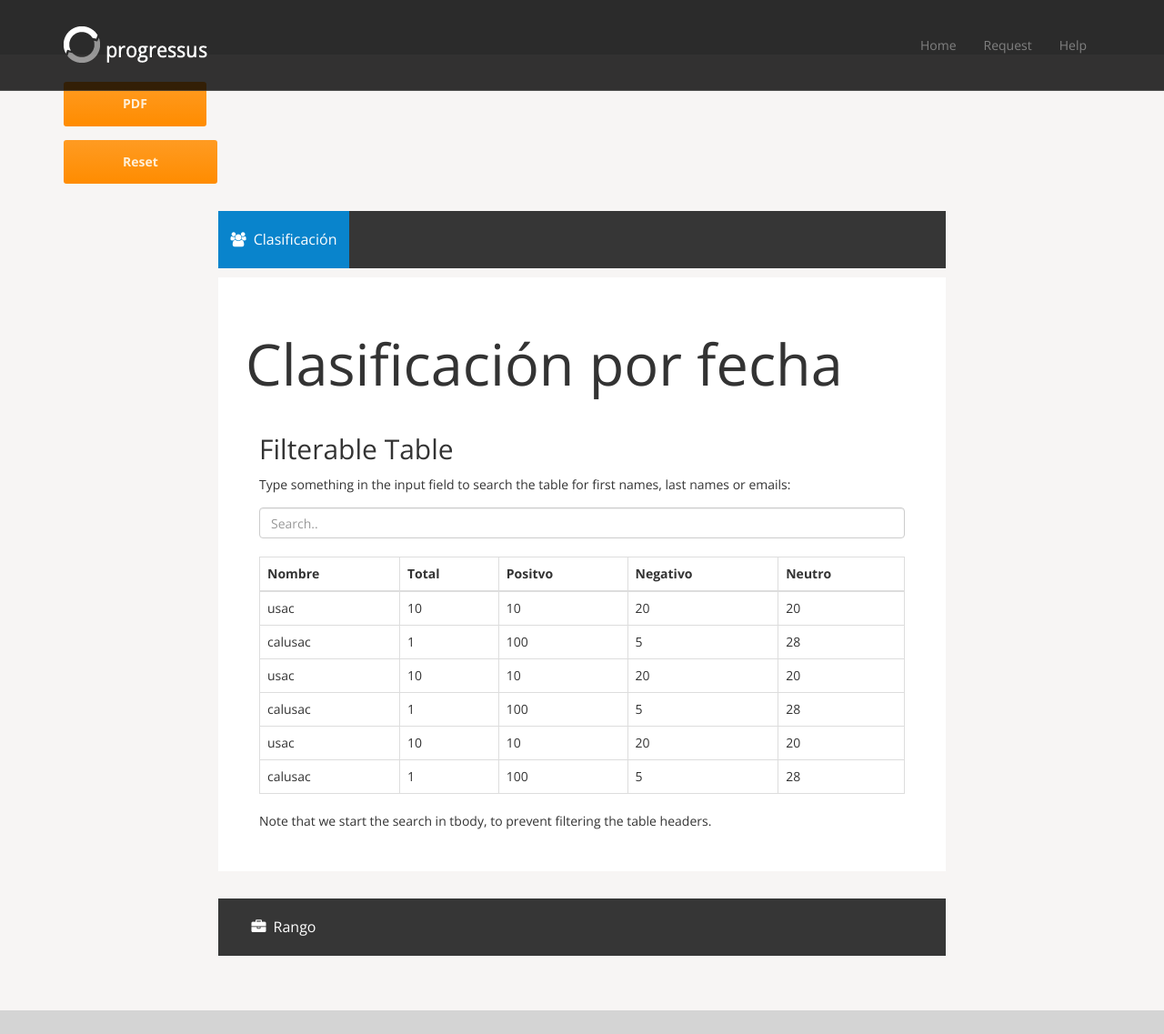
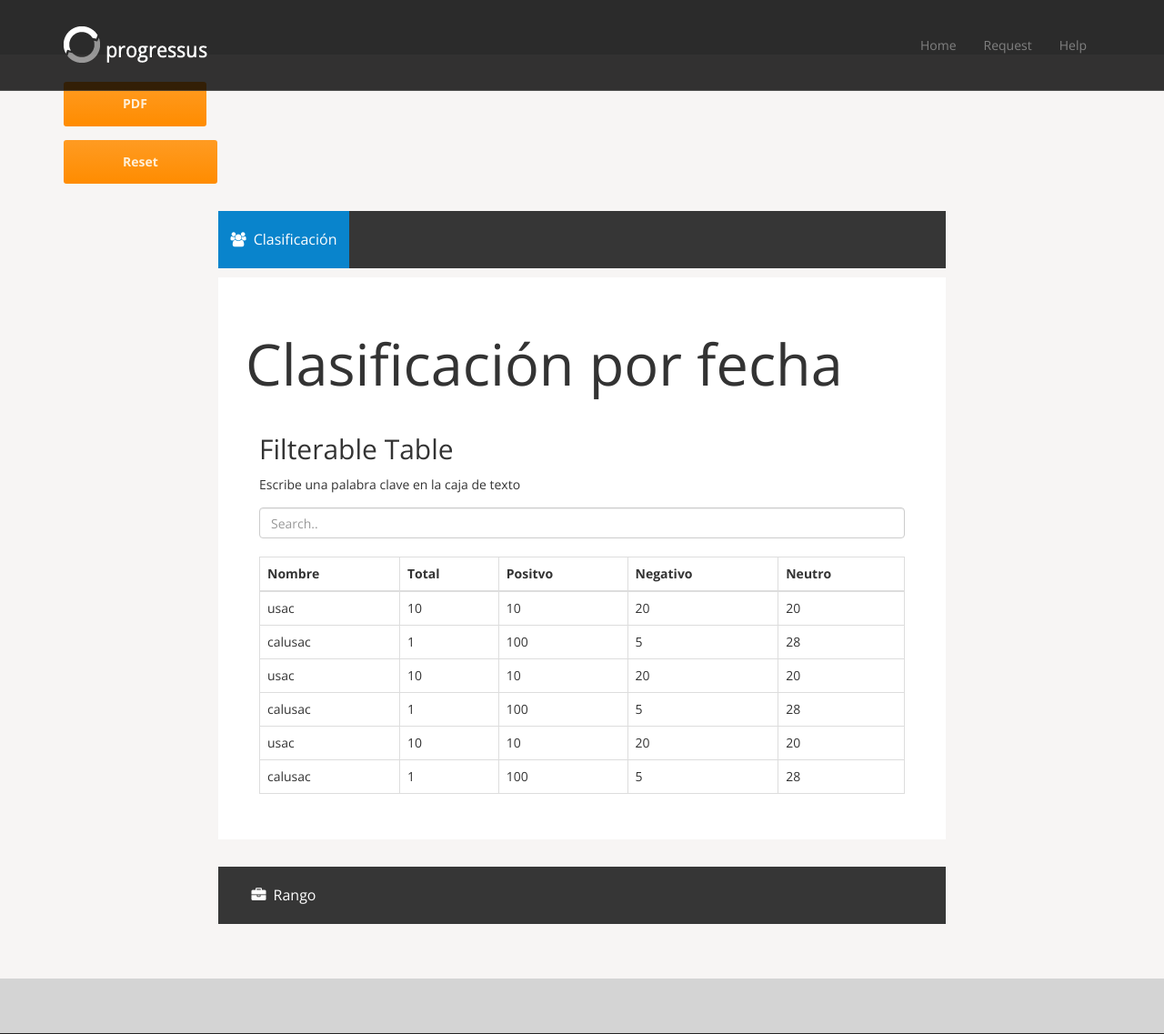
Before and after one commit to saulbarbero/IPC2_Proyecto3_201809935, a Django app: template FrontEnd/Front/FrontApp/templates/FrontApp/peticiones.html in a window 1280 px wide. Shown: the top 1137 px of the page at 91% size. Run offline with Django 4.2, Linux system fonts and the light colour scheme; data comes from the database, SQL or seed files in the repository; tables that the repository leaves empty hold one stand-in row (values such as "Sample post"); the template is opened without the code that fills it: values that come from a table or form of the project are taken from there, most other values are stand-ins (such as "Sample title", 1, 10 or a date in 2020); some libraries are stand-ins or nearby versions.

Commit message:
Finalizado, correcion

```diff
--- a/FrontEnd/Front/FrontApp/templates/FrontApp/peticiones.html
+++ b/FrontEnd/Front/FrontApp/templates/FrontApp/peticiones.html
@@ -31,8 +31,7 @@
 
                       <div class="container mt-3">
                           <h2>Filterable Table</h2>
-                          <p>Type something in the input field to search the table for first names,
-                          last names or emails:</p>
+                          <p>Escribe una palabra clave en la caja de texto</p>
                           <input class="form-control" id="myInput" type="text" placeholder="Search..">
                           <br>
                           <table class="table table-bordered">
@@ -71,7 +70,7 @@
                           </table>
 
 
-                          <p>Note that we start the search in tbody, to prevent filtering the table headers.</p>
+
                         </div>
 
 
@@ -95,8 +94,7 @@
 
 
 
-                    <p>Type something in the input field to search the table for first names,
-                        last names or emails:</p>
+                    <p>Escribe una palabra clave en la caja de texto</p>
                         <input class="form-control" id="myInput" type="text" placeholder="Search..">
                         <br>
                         <table class="table table-bordered">
@@ -133,7 +131,7 @@
                           </tbody>
                         </table>
 
-                        <p>Note that we start the search in tbody, to prevent filtering the table headers.</p>
+
 
 
 
```
